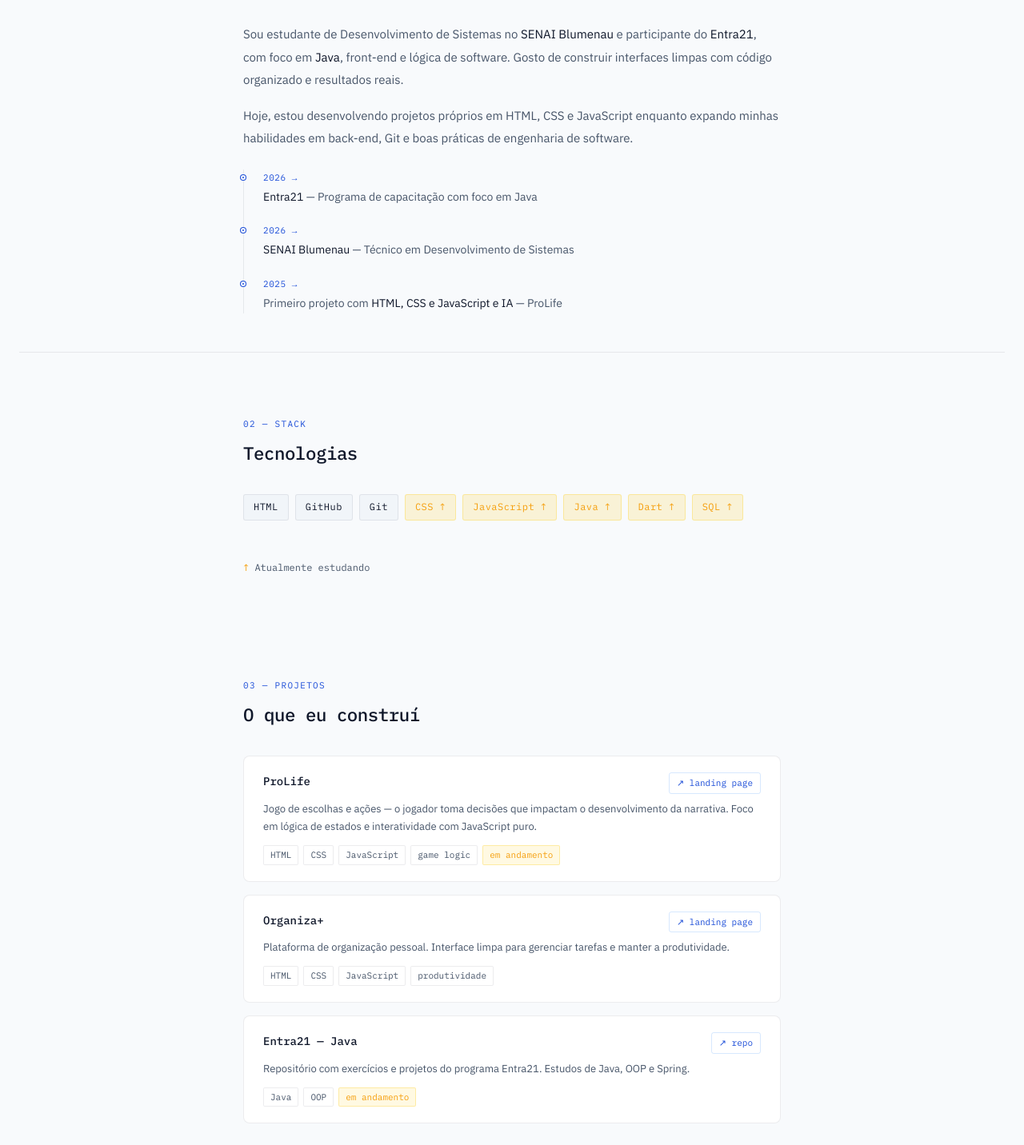
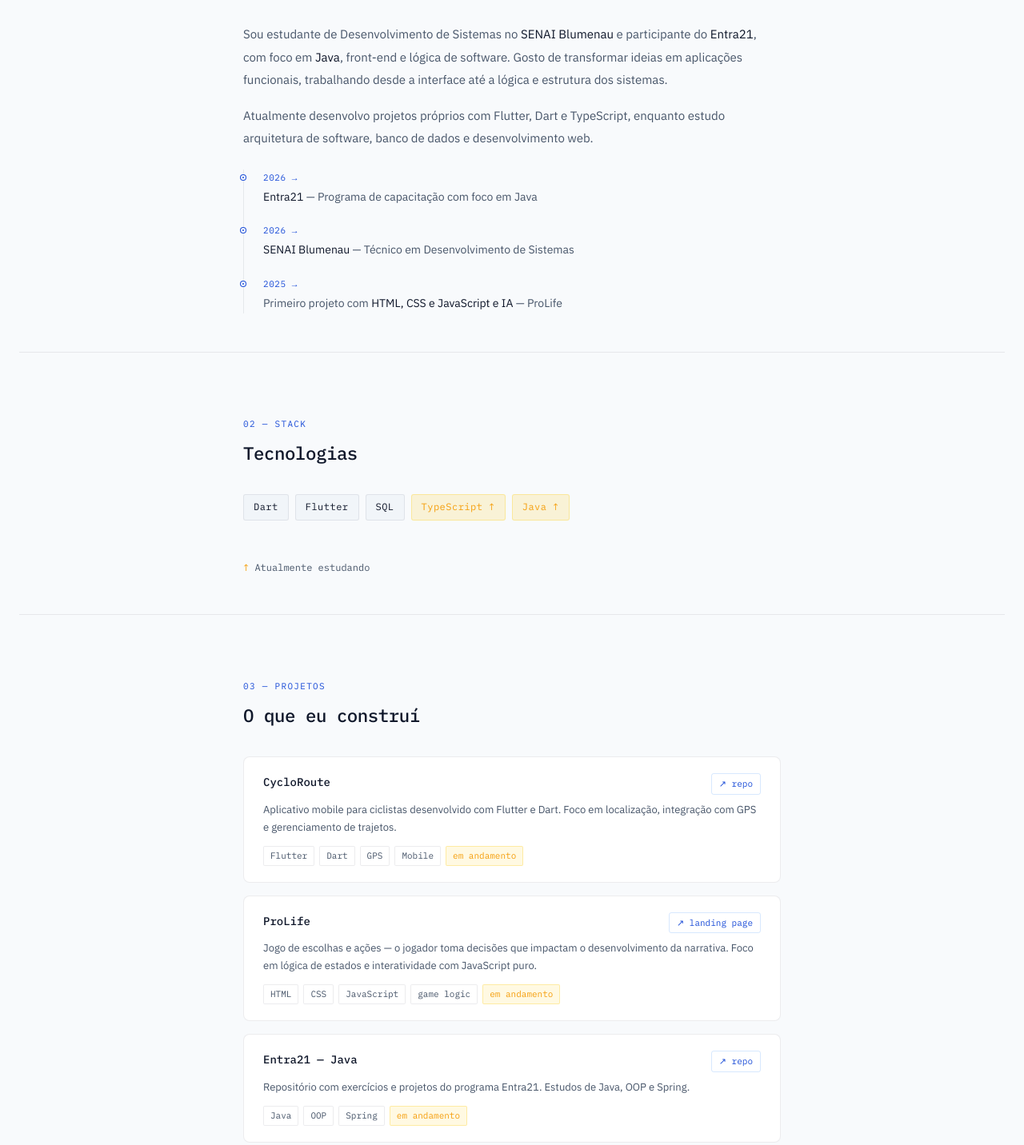
Before and after one commit to reinertbtw/portfolio, a plain HTML site: page index.html in a window 1280 px wide. Shown: the part 684-2116 px from the top of the page at 80% size. Drawn offline with Linux system fonts and the light colour scheme.

Commit message:
Update index.html

```diff
--- a/index.html
+++ b/index.html
@@ -20,7 +20,12 @@
         <li><a href="#projetos">projetos</a></li>
         <li><a href="#contato">contato</a></li>
       </ul>
-      <button id="theme-toggle" class="btn btn-ghost" type="button" aria-label="Alternar tema">
+      <button
+        id="theme-toggle"
+        class="btn btn-ghost"
+        type="button"
+        aria-label="Alternar tema"
+      >
         Light
       </button>
     </nav>
@@ -67,15 +72,17 @@
 
       <div class="about-content fade-in">
         <p>
-          Sou estudante de Desenvolvimento de Sistemas no <strong>SENAI
-          Blumenau</strong> e participante do <strong>Entra21</strong>, com foco
-          em <strong>Java</strong>, front-end e lógica de software. Gosto de
-          construir interfaces limpas com código organizado e resultados reais.
+          Sou estudante de Desenvolvimento de Sistemas no
+          <strong>SENAI Blumenau</strong> e participante do
+          <strong>Entra21</strong>, com foco em <strong>Java</strong>, front-end
+          e lógica de software. Gosto de transformar ideias em aplicações
+          funcionais, trabalhando desde a interface até a lógica e estrutura dos
+          sistemas.
         </p>
         <p>
-          Hoje, estou desenvolvendo projetos próprios em HTML, CSS e JavaScript
-          enquanto expando minhas habilidades em back-end, Git e boas práticas
-          de engenharia de software.
+          Atualmente desenvolvo projetos próprios com Flutter, Dart e
+          TypeScript, enquanto estudo arquitetura de software, banco de dados e
+          desenvolvimento web.
         </p>
 
         <div class="timeline">
@@ -111,14 +118,11 @@
       <h2 class="fade-in">Tecnologias</h2>
 
       <div class="stack-grid fade-in">
-        <span class="tag">HTML</span>
-        <span class="tag">GitHub</span>
-        <span class="tag">Git </span>
-        <span class="tag learning">CSS ↑</span>
-        <span class="tag learning">JavaScript ↑</span>
+        <span class="tag">Dart</span>
+        <span class="tag">Flutter</span>
+        <span class="tag">SQL</span>
+        <span class="tag learning">TypeScript ↑</span>
         <span class="tag learning">Java ↑</span>
-        <span class="tag learning">Dart ↑</span>
-        <span class="tag learning">SQL ↑</span>
       </div>
 
       <p class="study-note">
@@ -126,12 +130,36 @@
       </p>
     </section>
 
+    <hr />
 
     <section id="projetos">
       <div class="section-label fade-in">03 — Projetos</div>
       <h2 class="fade-in">O que eu construí</h2>
 
       <div class="projects-grid">
+        <a
+          href="https://github.com/reinertbtw/CycloRoute"
+          class="project-card fade-in"
+        >
+          <div class="project-header">
+            <span class="project-name">CycloRoute</span>
+            <span class="project-link">↗ repo</span>
+          </div>
+
+          <p class="project-desc">
+            Aplicativo mobile para ciclistas desenvolvido com Flutter e Dart.
+            Foco em localização, integração com GPS e gerenciamento de trajetos.
+          </p>
+
+          <div class="project-tags">
+            <span class="project-tag">Flutter</span>
+            <span class="project-tag">Dart</span>
+            <span class="project-tag">GPS</span>
+            <span class="project-tag">Mobile</span>
+            <span class="project-tag highlight">em andamento</span>
+          </div>
+        </a>
+
         <a
           href="https://reinertbtw.github.io/ProLife/"
           class="project-card fade-in"
@@ -155,26 +183,6 @@
         </a>
 
         <a
-          href="https://reinertbtw.github.io/Organiza/"
-          class="project-card fade-in"
-        >
-          <div class="project-header">
-            <span class="project-name">Organiza+</span>
-            <span class="project-link">↗ landing page</span>
-          </div>
-          <p class="project-desc">
-            Plataforma de organização pessoal. Interface limpa para gerenciar
-            tarefas e manter a produtividade.
-          </p>
-          <div class="project-tags">
-            <span class="project-tag">HTML</span>
-            <span class="project-tag">CSS</span>
-            <span class="project-tag">JavaScript</span>
-            <span class="project-tag">produtividade</span>
-          </div>
-        </a>
-
-        <a
           href="https://github.com/reinertbtw/entra21-2026"
           class="project-card fade-in"
         >
@@ -189,6 +197,7 @@
           <div class="project-tags">
             <span class="project-tag">Java</span>
             <span class="project-tag">OOP</span>
+            <span class="project-tag">Spring</span>
             <span class="project-tag highlight">em andamento</span>
           </div>
         </a>
```
